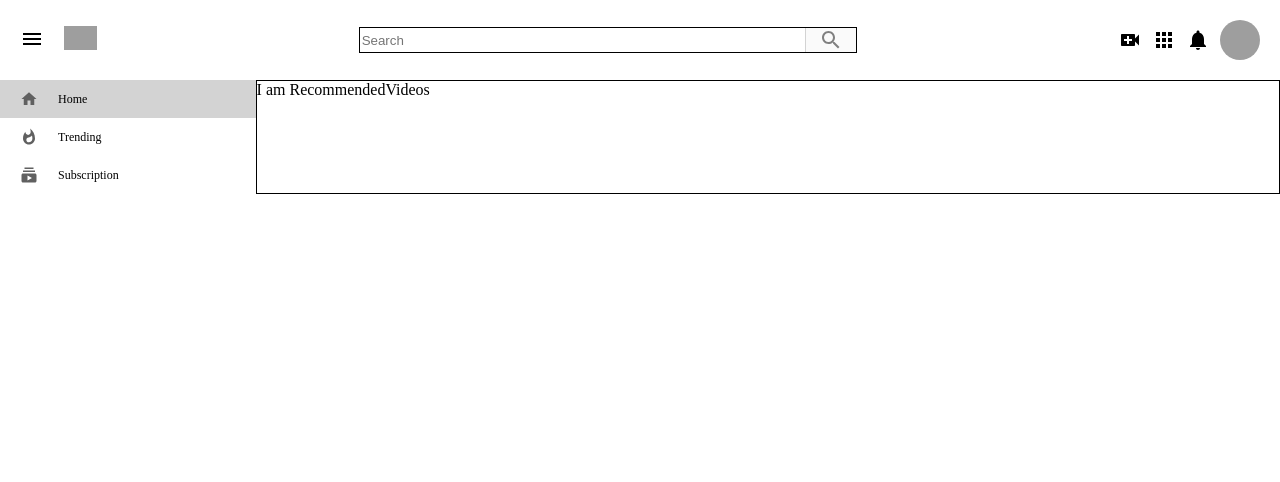
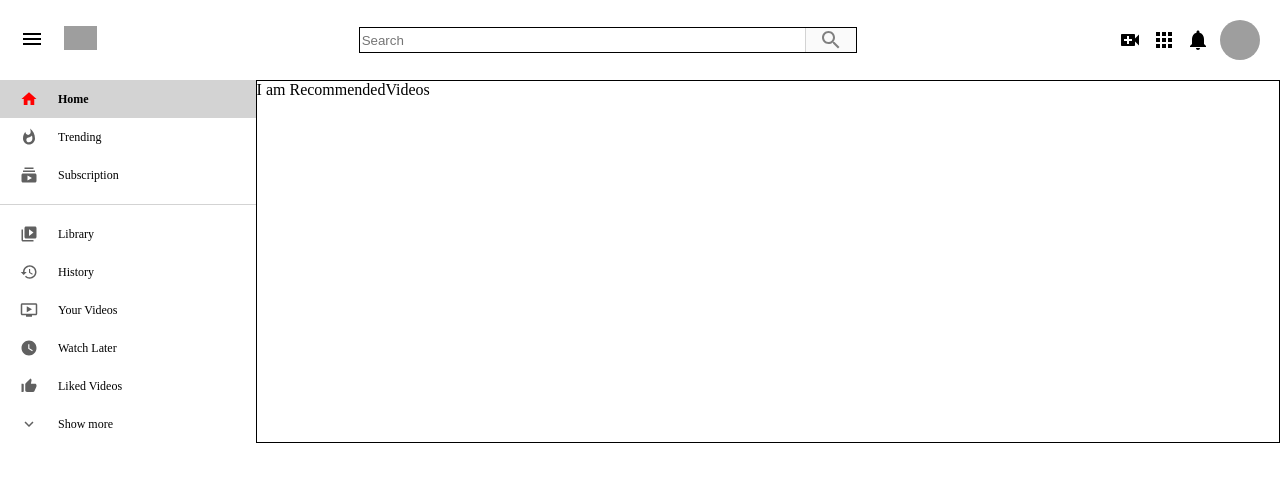
Before and after one commit to Surajvatsya/Youtube-Clone, a React (Create React App) app: page / in a window 1280 px wide. Shown: the top 482 px of the page. Built offline with nearby package versions, Linux system fonts and the light colour scheme; grey boxes are pictures that could not be loaded.

Commit message:
sidebar icon  added

```diff
--- a/src/Sidebar.css
+++ b/src/Sidebar.css
@@ -1,3 +1,10 @@
-.sidebar{
-  flex:0.2;
+.sidebar {
+  flex: 0.2;
 }
+.sidebar > hr {
+  height: 1px;
+  border: 0;
+  background-color: lightgray;
+  margin-top: 10px;
+  margin-bottom: 10px;
+}
--- a/src/Sidebar.js
+++ b/src/Sidebar.js
@@ -3,6 +3,12 @@ import SidebarRow from './SidebarRow'
 import HomeIcon from '@mui/icons-material/Home';
 import WhatshotIcon from '@mui/icons-material/Whatshot';
 import SubscriptionsIcon from '@mui/icons-material/Subscriptions';
+import VideoLibraryIcon from '@mui/icons-material/VideoLibrary';
+import HistoryIcon from '@mui/icons-material/History';
+import OndemandVideoIcon from '@mui/icons-material/OndemandVideo';
+import WatchLaterIcon from '@mui/icons-material/WatchLater';
+import ThumbUpAltIcon from '@mui/icons-material/ThumbUpAlt';
+import ExpandMoreIcon from '@mui/icons-material/ExpandMore';
 import './Sidebar.css';
 function Sidebar() {
   return (
@@ -11,10 +17,14 @@ function Sidebar() {
       <SidebarRow selected  Icon={HomeIcon} title="Home" />
       <SidebarRow Icon={WhatshotIcon} title="Trending" />
       <SidebarRow Icon={SubscriptionsIcon} title="Subscription" />
+         <hr />
+      <SidebarRow Icon={VideoLibraryIcon} title="Library" />
+      <SidebarRow Icon={HistoryIcon} title="History" />
+      <SidebarRow Icon={OndemandVideoIcon} title="Your Videos" />
+      <SidebarRow Icon={WatchLaterIcon} title="Watch Later" />
+       <SidebarRow Icon={ThumbUpAltIcon} title="Liked Videos" />
+      <SidebarRow Icon={ExpandMoreIcon} title="Show more" />
 
-      {/* <SidebarRow Icon={HomeIcon} title="Library" />
-      <SidebarRow Icon={HomeIcon} title="Home" />
-      <SidebarRow Icon={HomeIcon} title="Home" /> */}
     </div>
   )
 }
--- a/src/SidebarRow.css
+++ b/src/SidebarRow.css
@@ -26,3 +26,9 @@
 .sidebarRow.selected{
   background-color:lightgray;
 }
+.sidebarRow.selected>.sidebarRow__icon{
+  color: red;
+}
+.sidebarRow.selected>.sidebarRow__title{
+  font-weight:bold;
+}
```
